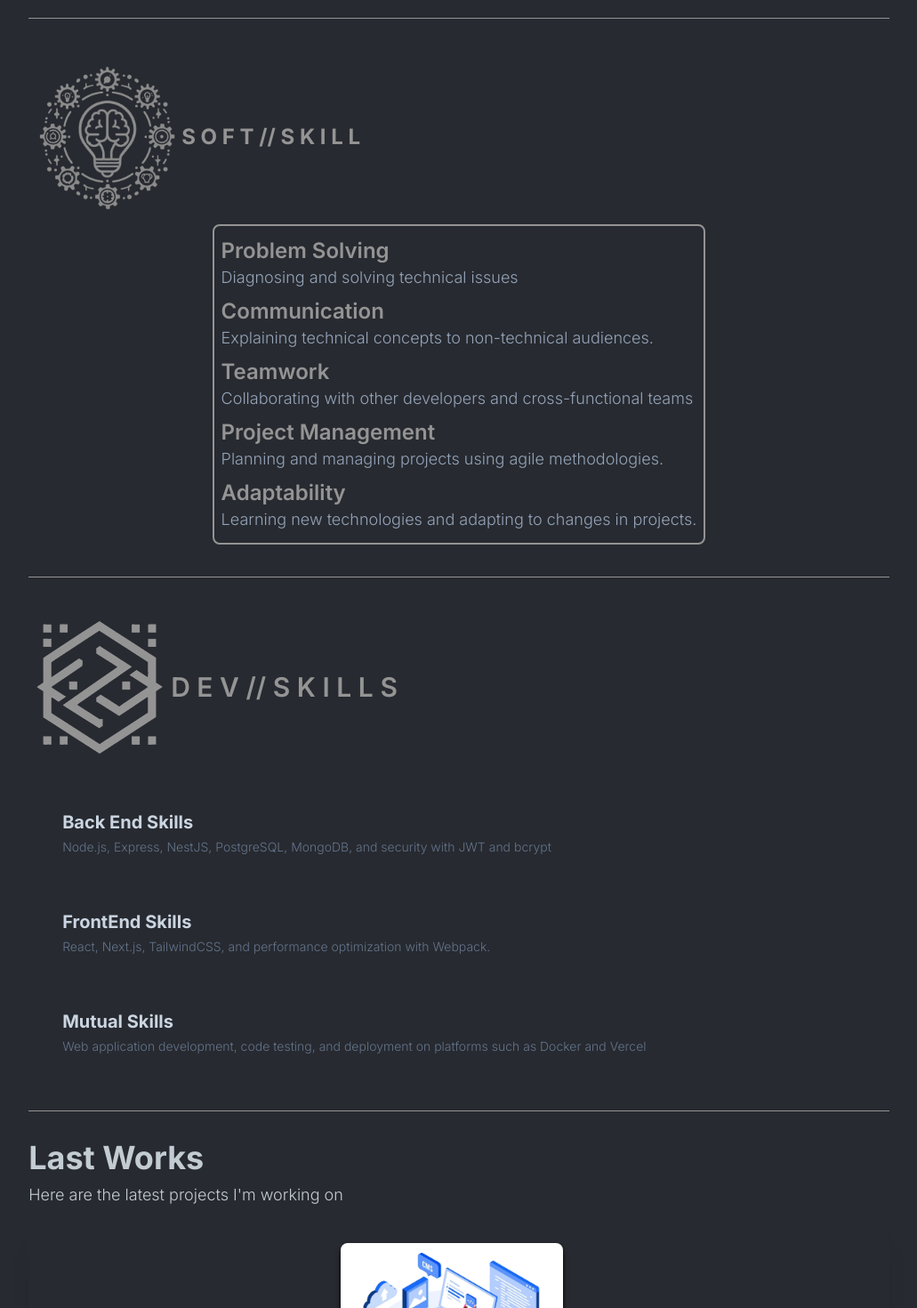
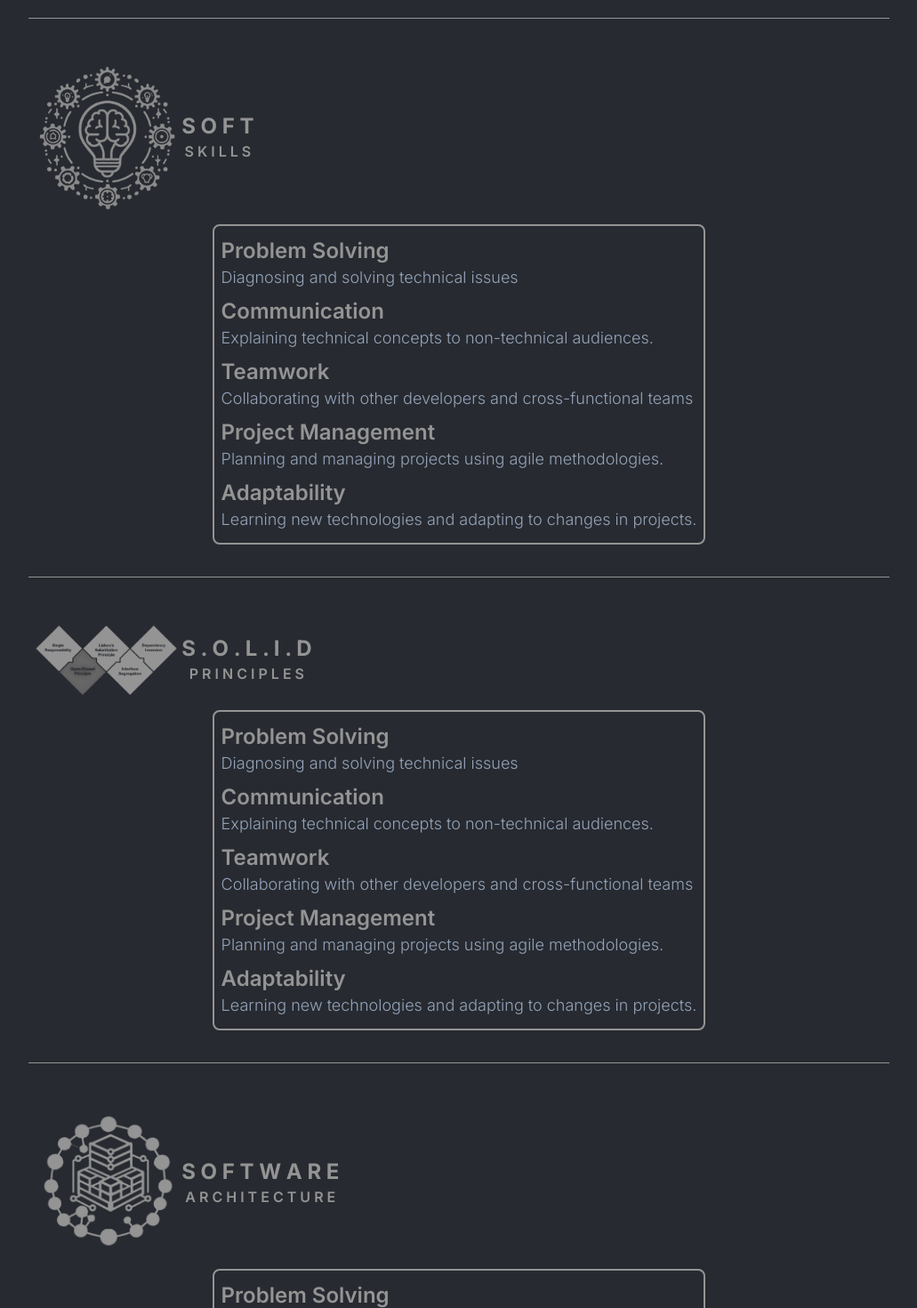
Before and after one commit to DMarzzucco/Portfolio-Dario-Marzzucco, a Next.js app: page / in a window 1280 px wide. Shown: the part 840-2310 px from the top of the page at 89% size, without its empty margins (124-1155 px from the left). Built offline with nearby package versions, Linux system fonts and the light colour scheme.

Commit message:
architecture and solid addet

```diff
--- a/src/app/components/comps_page.tsx
+++ b/src/app/components/comps_page.tsx
@@ -6,7 +6,7 @@ import { Montserrat } from "next/font/google";
 
 import { FontAwesomeIcon } from "@fortawesome/react-fontawesome";
 
-import { profileImage, SoftSkills, DevSkills, CMDIm, faGithub, faLink } from "@/assets";
+import { profileImage, SoftSkills, DevSkills, CMDIm, faGithub, faLink, SolidLog, ArchSoft } from "@/assets";
 import { useAuth } from "@/context";
 import { Dates } from "@/components";
 
@@ -66,9 +66,64 @@ export default class Coms_home {
             <section className="flex flex-col justify-center items-center h-auto py-9 px-2 border-t border-goldlow">
                 <div className="flex md:flex-row flex-col md:justify-start justify-center items-center w-full text-slate-300  h-full py-4 ">
                     <Image src={SoftSkills} alt="" width={160} />
-                    <h1 className="text-2xl font-bold text-start mx-1 text-goldlow">
-                        S O F T // S K I L L
-                    </h1>
+                    <div className="flex flex-col justify-center items-center text-goldlow">
+                        <h1 className="text-2xl font-bold text-start mx-1">
+                            S O F T
+                        </h1>
+                        <p className="font-semibold">S K I L L S</p>
+                    </div>
+                </div>
+                <div className="gb  p-2 rounded-lg border-2 border-goldlow">
+                    {It.habs.map((pre, index) => (
+                        <div key={index} className="flex flex-col justify-center items-start py-1">
+                            <h2 className="text-goldlow text-xl md:text-2xl font-semibold">{pre.title}</h2>
+                            <p className="md:text-lg text-xs font-light text-slate-400">{pre.context}</p>
+                        </div>
+                    ))}
+                </div>
+            </section>
+        )
+    }
+    /**
+     *
+     */
+    solid_windows: React.FC = () => {
+        return (
+            <section className="flex flex-col justify-center items-center h-auto py-9 px-2 border-t border-goldlow">
+                <div className="flex md:flex-row flex-col md:justify-start justify-center items-center w-full text-slate-300  h-full py-4 ">
+                    <Image src={SolidLog} alt="" width={160} />
+                    <div className="flex flex-col justify-center items-center text-goldlow">
+                        <h1 className="text-2xl font-bold text-start mx-1">
+                            S . O . L . I . D
+                        </h1>
+                        <p className="font-semibold">P R I N C I P L E S</p>
+                    </div>
+                </div>
+                <div className="gb  p-2 rounded-lg border-2 border-goldlow">
+                    {It.habs.map((pre, index) => (
+                        <div key={index} className="flex flex-col justify-center items-start py-1">
+                            <h2 className="text-goldlow text-xl md:text-2xl font-semibold">{pre.title}</h2>
+                            <p className="md:text-lg text-xs font-light text-slate-400">{pre.context}</p>
+                        </div>
+                    ))}
+                </div>
+            </section>
+        )
+    }
+    /**
+     *
+     */
+    architecture_soft: React.FC = () => {
+        return (
+            <section className="flex flex-col justify-center items-center h-auto py-9 px-2 border-t border-goldlow">
+                <div className="flex md:flex-row flex-col md:justify-start justify-center items-center w-full text-slate-300  h-full py-4 ">
+                    <Image src={ArchSoft} alt="" width={160} />
+                    <div className="flex flex-col justify-center items-center text-goldlow">
+                        <h1 className="text-2xl font-bold text-start mx-1">
+                            S O F T W A R E
+                        </h1>
+                        <p className="font-semibold">A R C H I T E C T U R E</p>
+                    </div>
                 </div>
                 <div className="gb  p-2 rounded-lg border-2 border-goldlow">
                     {It.habs.map((pre, index) => (
@@ -117,15 +172,18 @@ export default class Coms_home {
             <section className="flex flex-col justify-center items-center py-6 w-full border-t border-goldlow">
                 <div className="flex flex-col md:flex-row justify-center items-center md:justify-start w-full text-slate-300 py-4">
                     <Image src={DevSkills} alt="Development Skills" width={160} className="mb-4" />
-                    <h1 className="text-3xl font-semibold mb-4 text-goldlow">
-                        D E V // S K I L L S
-                    </h1>
+                    <div className="flex flex-col justify-center items-center text-goldlow">
+                        <h1 className="text-2xl font-bold text-start mx-1">
+                            D E V E L O P E R
+                        </h1>
+                        <p className="font-semibold">S K I L L S</p>
+                    </div>
                 </div>
                 <div className="flex flex-col justify-start items-start w-full px-4">
                     {It.fullstak.map((pre, index) => (
                         <div key={index} className="mb-4 p-2">
                             <button
-                                className="w-full p-3 font-bold text-xl bg-transparent text-slate-300 text-left flex flex-col justify-start items-start rounded-lg hover:bg-goldlow hover:text-blackGray transition-colors duration-200"
+                                className="w-full p-3 font-bold text-xl bg-transparent text-goldlow text-left flex flex-col justify-start items-start rounded-lg hover:bg-goldlow hover:text-blackGray transition-colors duration-200"
                                 onClick={() => handleSubmit(index)}
                             >
                                 <h2>{pre.title}</h2>
--- a/src/app/page.tsx
+++ b/src/app/page.tsx
@@ -9,6 +9,10 @@ export default function Home() {
 
       <In.habs_windows />
 
+      <In.solid_windows />
+
+      <In.architecture_soft />
+
       <In.skills_windows />
 
       <In.last_works />
--- a/src/assets/index.ts
+++ b/src/assets/index.ts
@@ -5,9 +5,13 @@ import Logo1Image from "../../public/img/logo1.webp";
 import SoftSkills from "../../public/img/soft_skill.png"
 import DevSkills from "../../public/img/dev_skills.png"
 import CMDIm from "../../public/img/cmd.webp"
+import ArchSoft from "../../public/img/ArchSoft.png"
+import SolidLog from "../../public/img/SOLID.png"
+
+
 
 import { faAddressCard, faCode, faPhone, faBars, faXmark, faEnvelope, faDiagramProject, faFileLines, faBriefcase, faLink } from "@fortawesome/free-solid-svg-icons";
 
 import { faGithub, faGoogle, faLinkedin, faTelegram } from "@fortawesome/free-brands-svg-icons";
 
-export { NavImage, logo2Image, profileImage, Logo1Image, faAddressCard, faCode, faPhone, faBars, faXmark, faDiagramProject, faGithub, faGoogle, faLinkedin, faTelegram, faEnvelope, faFileLines, SoftSkills, DevSkills, faBriefcase, CMDIm, faLink }
+export { NavImage, logo2Image, profileImage, Logo1Image, faAddressCard, faCode, faPhone, faBars, faXmark, faDiagramProject, faGithub, faGoogle, faLinkedin, faTelegram, faEnvelope, faFileLines, SoftSkills, DevSkills, faBriefcase, CMDIm, faLink, ArchSoft, SolidLog }
```
Also changed, not shown: public/img/ArchSoft.png (added), public/img/SOLID.png (added).
